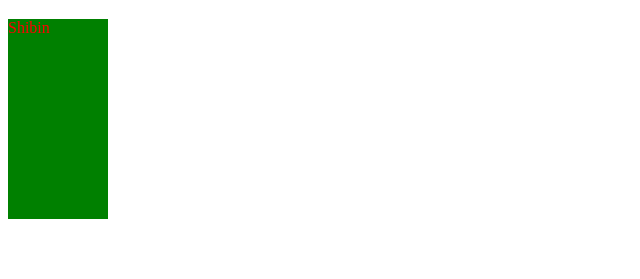
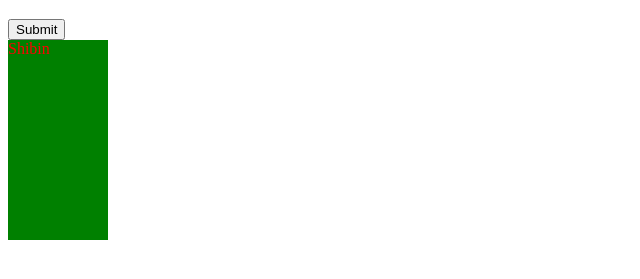
Before and after one commit to Shibn2/DOM_Project, a website: page public/index.html in a window 1280 px wide. Shown: the part 61-340 px from the top of the page, without its empty margins (0-640 px from the left). Drawn offline with Linux system fonts and the light colour scheme.

Commit message:
feature/add-new-btn | Added new button in the markup

```diff
--- a/public/index.html
+++ b/public/index.html
@@ -8,7 +8,9 @@
 </head>
 <body>
     <h1> Static site at 3100 Test2</h1>
-    <div id="root"></div>
+    <div id="root">
+        <button>Submit</button>
+    </div>
     <script src="./script.js"></script>
 </body>
 </html>
```
